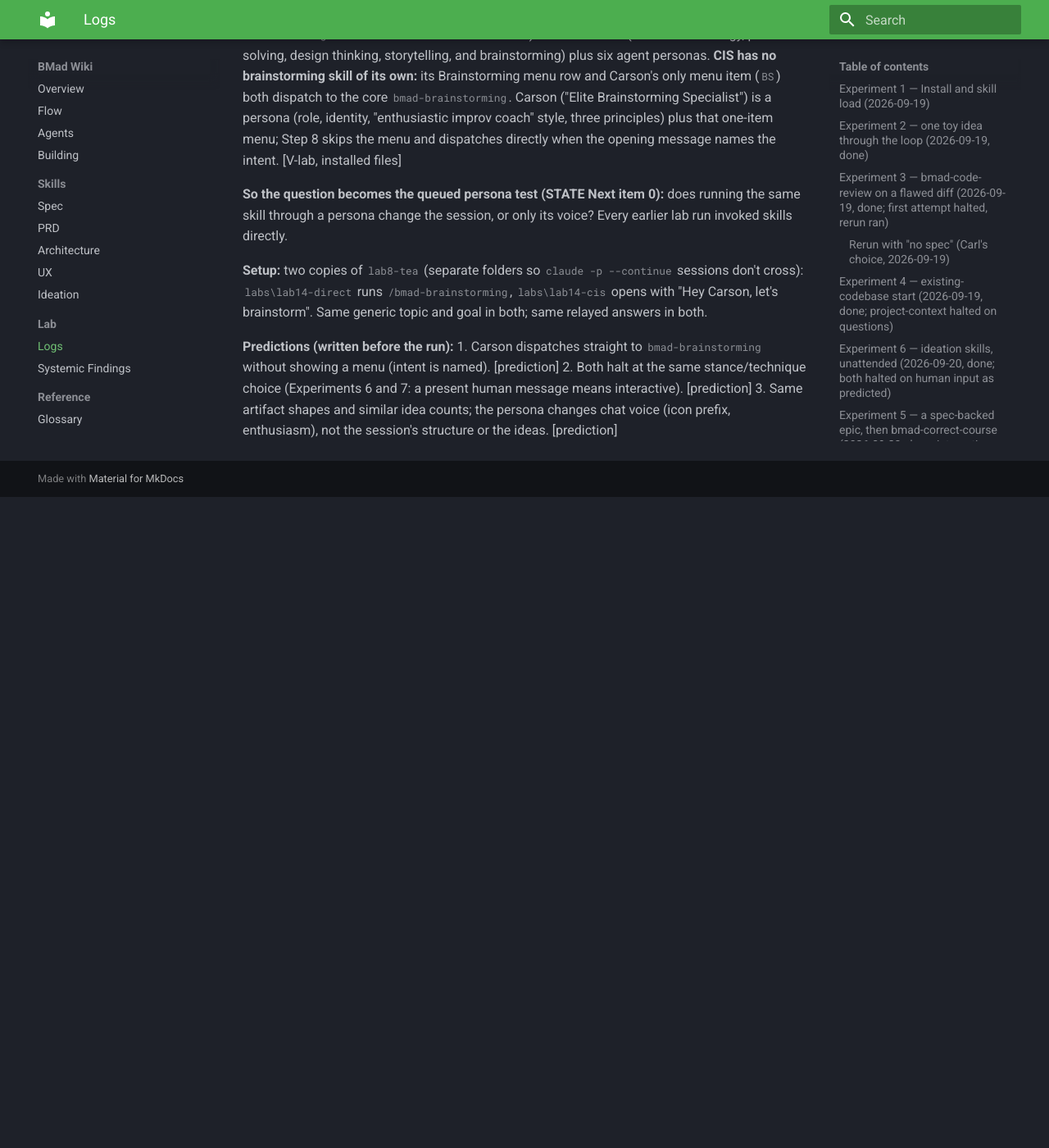
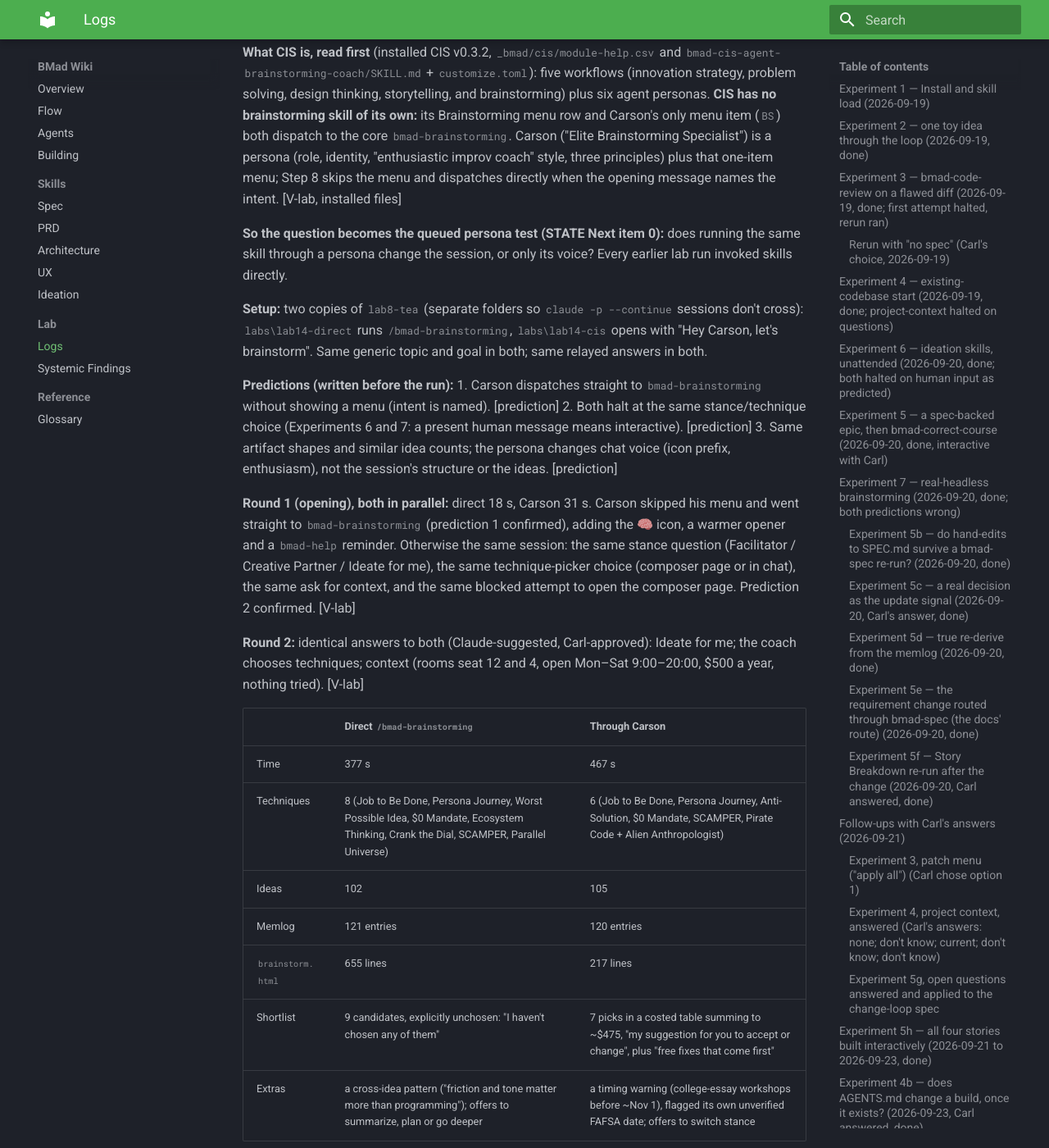
Before and after one commit to ctupper/woods-walks, an MkDocs documentation site: the page built from docs/bmad/lab-log.md, in a window 1280 px wide and 1400 px high, scrolled down 49485 px. Shown: the whole window at 82% size. Built offline with MkDocs 1.6.1 and Material for MkDocs 9.7.7, drawn with Linux system fonts in a browser that asks for light colours; before the commit the page ends 50091 px from its top, so only the background shows below that; some of the changed text lies outside the part shown.

Commit message:
docs: auto-sync BMad wiki (ideation-skills.md, lab-log.md)

```diff
--- a/docs/bmad/lab-log.md
+++ b/docs/bmad/lab-log.md
@@ -23,6 +23,7 @@
     - [Experiment 11](#experiment-11-bmad-architecture-brownfield-on-a-legacy-shaped-toy-2026-09-30-to-10-01-done-interactive-with-carl) — on a legacy app with rules in UI handlers, the spine bound every rule by making the old code a frozen parity oracle, and found that the form wiring isn't in the code at all.
     - [Experiment 12](#experiment-12-bmad-prd-update-mode-on-a-hand-written-prd-2026-10-02-done-interactive-with-carl) — Update mode surfaced every planted conflict before editing, kept the board decision as a baseline, and its reviewer gate caught a loophole in an approved answer.
     - [Experiment 13](#experiment-13-bmb-build-what-survives-a-reinstall-2026-10-03-done-interactive-with-carl) — _bmad/custom overrides and hand-added skills survive a reinstall; direct edits to a skill's customize.toml are lost with no backup; a failed update is not atomic.
+    - [Experiment 14](#experiment-14-cis-carson-vs-bmad-brainstorming-directly-2026-10-03-done-interactive-with-carl) — CIS brainstorming is the core skill behind a persona; through Carson the session was structurally identical, but the shortlist came back prescriptive (one run each).
 
 ## Experiment 1 — Install and skill load (2026-09-19)
 
@@ -804,7 +805,7 @@
 
 - Carl's instruction was to run it; experiment complete 2026-10-03. Lab not committed (`_bmad/`, `.claude/` excluded there).
 
-## Experiment 14 — CIS: Carson vs `bmad-brainstorming` directly (2026-10-03, in progress, interactive with Carl)
+## Experiment 14 — CIS: Carson vs `bmad-brainstorming` directly (2026-10-03, done, interactive with Carl)
 
 **What CIS is, read first** (installed CIS v0.3.2, `_bmad/cis/module-help.csv` and `bmad-cis-agent-brainstorming-coach/SKILL.md` + `customize.toml`): five workflows (innovation strategy, problem solving, design thinking, storytelling, and brainstorming) plus six agent personas. **CIS has no brainstorming skill of its own:** its Brainstorming menu row and Carson's only menu item (`BS`) both dispatch to the core `bmad-brainstorming`. Carson ("Elite Brainstorming Specialist") is a persona (role, identity, "enthusiastic improv coach" style, three principles) plus that one-item menu; Step 8 skips the menu and dispatches directly when the opening message names the intent. [V-lab, installed files]
 
@@ -816,3 +817,26 @@
 1. Carson dispatches straight to `bmad-brainstorming` without showing a menu (intent is named). [prediction]
 2. Both halt at the same stance/technique choice (Experiments 6 and 7: a present human message means interactive). [prediction]
 3. Same artifact shapes and similar idea counts; the persona changes chat voice (icon prefix, enthusiasm), not the session's structure or the ideas. [prediction]
+
+**Round 1 (opening), both in parallel:** direct 18 s, Carson 31 s. Carson skipped his menu and went straight to `bmad-brainstorming` (prediction 1 confirmed), adding the 🧠 icon, a warmer opener and a `bmad-help` reminder. Otherwise the same session: the same stance question (Facilitator / Creative Partner / Ideate for me), the same technique-picker choice (composer page or in chat), the same ask for context, and the same blocked attempt to open the composer page. Prediction 2 confirmed. [V-lab]
+
+**Round 2:** identical answers to both (Claude-suggested, Carl-approved): Ideate for me; the coach chooses techniques; context (rooms seat 12 and 4, open Mon–Sat 9:00–20:00, $500 a year, nothing tried). [V-lab]
+
+| | Direct `/bmad-brainstorming` | Through Carson |
+|---|---|---|
+| Time | 377 s | 467 s |
+| Techniques | 8 (Job to Be Done, Persona Journey, Worst Possible Idea, $0 Mandate, Ecosystem Thinking, Crank the Dial, SCAMPER, Parallel Universe) | 6 (Job to Be Done, Persona Journey, Anti-Solution, $0 Mandate, SCAMPER, Pirate Code + Alien Anthropologist) |
+| Ideas | 102 | 105 |
+| Memlog | 121 entries | 120 entries |
+| `brainstorm.html` | 655 lines | 217 lines |
+| Shortlist | 9 candidates, explicitly unchosen: "I haven't chosen any of them" | 7 picks in a costed table summing to ~$475, "my suggestion for you to accept or change", plus "free fixes that come first" |
+| Extras | a cross-idea pattern ("friction and tone matter more than programming"); offers to summarize, plan or go deeper | a timing warning (college-essay workshops before ~Nov 1), flagged its own unverified FAFSA date; offers to switch stance |
+
+**Findings:** [V-lab]
+- **The session's structure didn't change.** Same skill, same checkpoints, same artifact types, near-identical idea and memlog counts, four of the opening techniques shared.
+- **The output's stance did.** The direct run left the shortlist to the human; the Carson run made a costed, prioritized recommendation and added urgency. Carson's configured style is "enthusiastic improv coach... YES AND everything", so a more prescriptive close is not what the persona text describes. Prediction 3 half wrong: the persona changed more than voice, but not in the direction its own description suggests.
+- **One run each.** Experiment 3 showed two runs of the same skill on the same input can make different judgment calls (`systemic-findings.md`, "Triage verdicts are one sample"). So the shortlist difference may be run-to-run variance rather than the persona. The structural sameness is solid; the stance difference is a single draw. [I]
+- Answers the persona-layer question (STATE Next item 0) for this skill: an agent persona wraps the same workflow and does not alter its mechanics. Whether it changes judgment needs repeated runs. [I]
+- Ideation quality was not judged, as in Experiments 6 and 7.
+
+- Experiment complete 2026-10-03; both sessions left waiting at their "what next" question. No lab commits (`_bmad-output/` and `_bmad/` excluded).
```
Also changed, not shown: docs/bmad/ideation-skills.md (+4 -0 lines).
